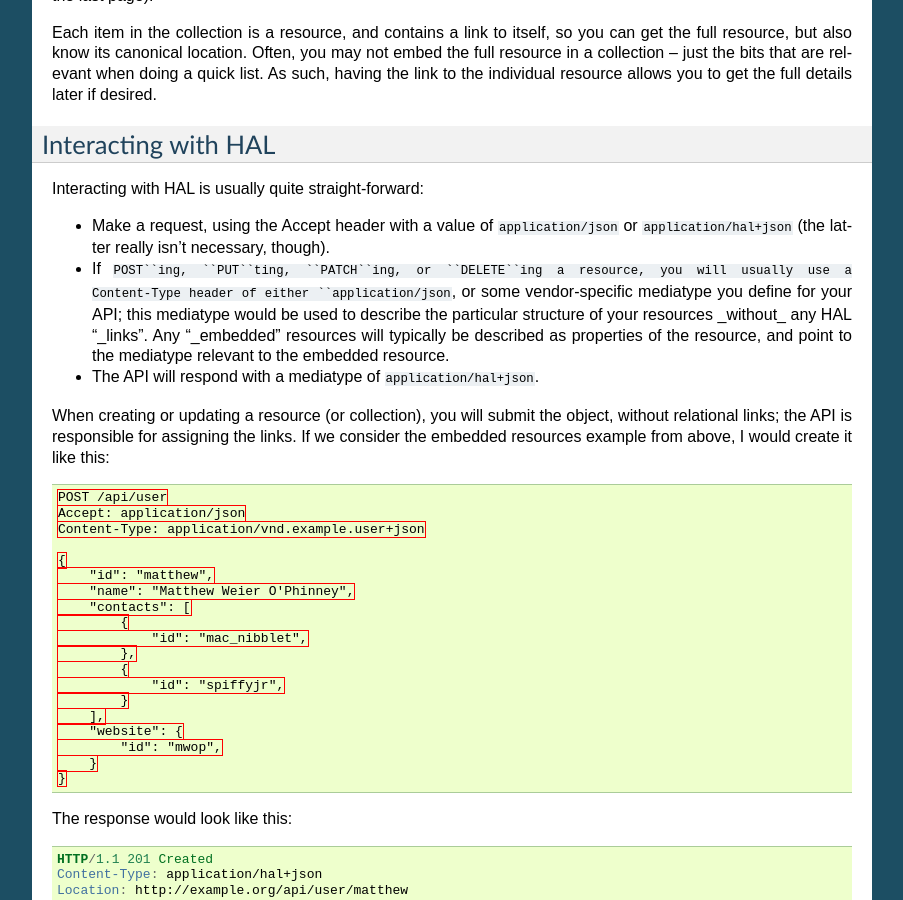
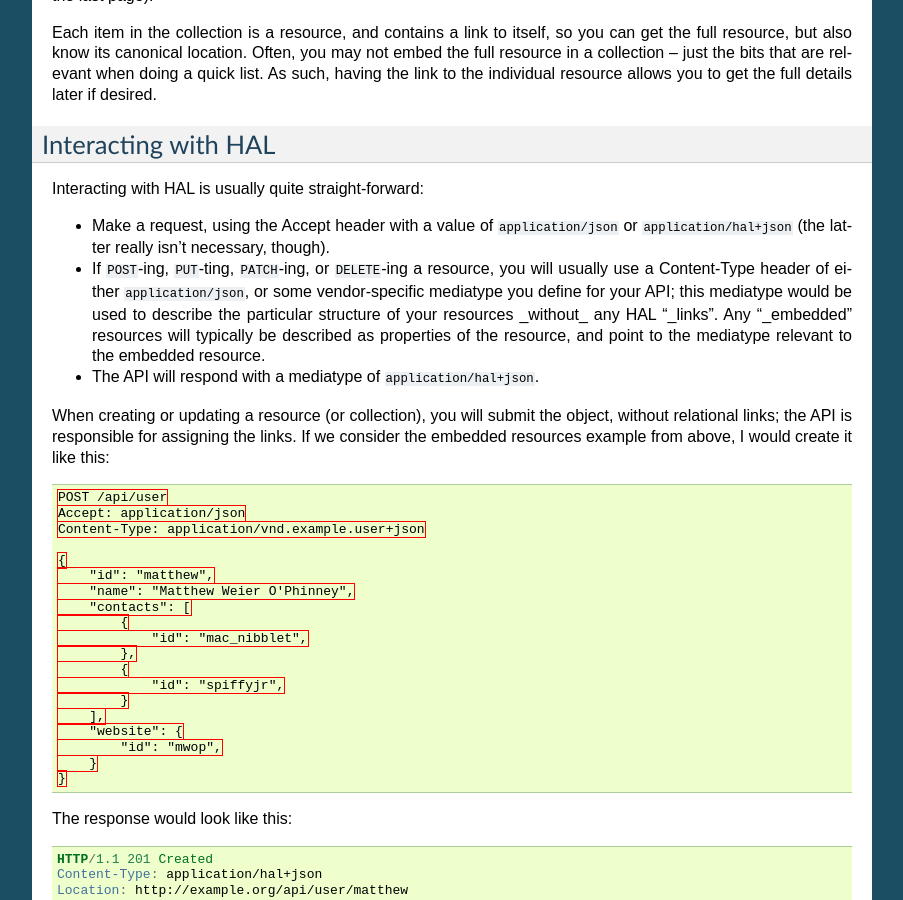
Before and after one commit to phly/PhlyRestfully, a Sphinx documentation site: the page built from docs/halprimer.rst, in a window 1280 px wide and 900 px high, scrolled down 2600 px. Shown: the whole window, without its empty margins (198-1101 px from the left). Built offline with Sphinx 7.4.7, drawn with Linux system fonts in a browser that asks for light colours.

Commit message:
Fix typos.
Not as clean as we might want it, but I played around with a few options, this seemed the best.

Signed-off-by: Michael Gooden <me@michaelgooden.net>

```diff
--- a/docs/halprimer.rst
+++ b/docs/halprimer.rst
@@ -187,7 +187,7 @@ Interacting with HAL is usually quite straight-forward:
 - Make a request, using the Accept header with a value of ``application/json`` or
   ``application/hal+json`` (the latter really isn't necessary, though).
 
-- If ``POST``ing, ``PUT``ting, ``PATCH``ing, or ``DELETE``ing a resource, you
+- If ``POST``-ing, ``PUT``-ting, ``PATCH``-ing, or ``DELETE``-ing a resource, you
   will usually use a Content-Type header of either ``application/json``, or some
   vendor-specific mediatype you define for your API; this mediatype would be
   used to describe the particular structure of your resources _without_ any HAL
```
